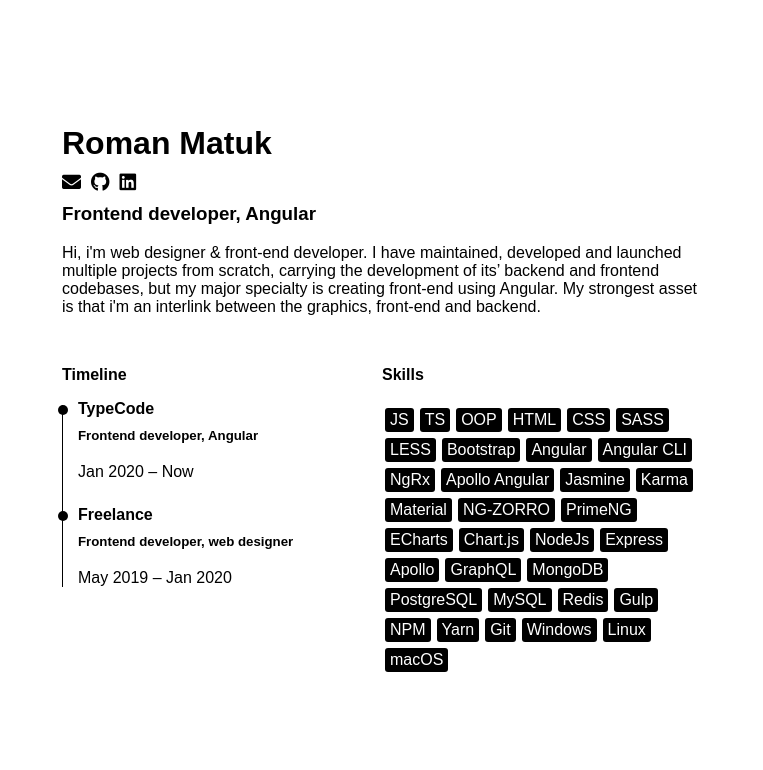
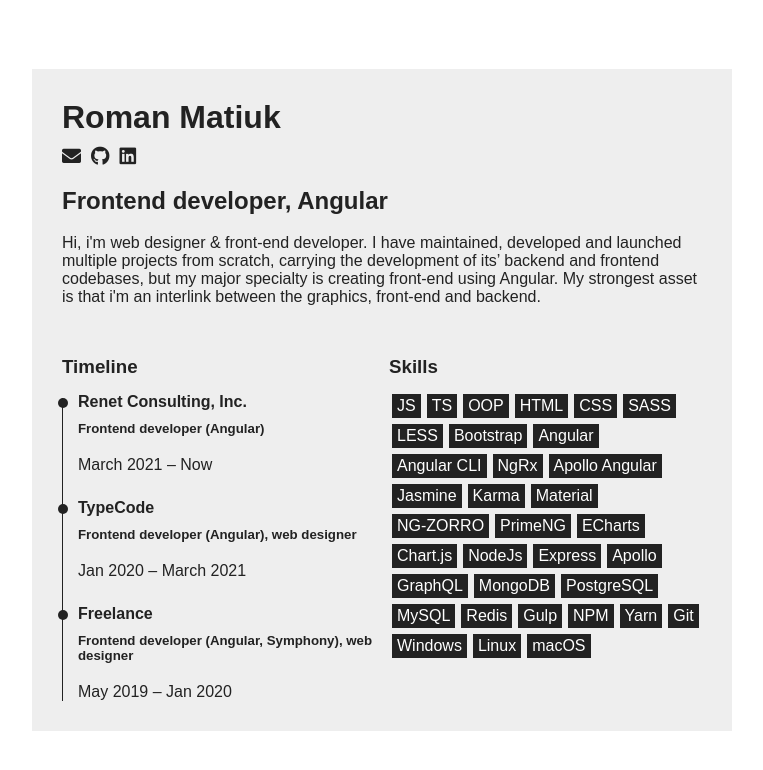
Before and after one commit to r666666/portfolio, a plain HTML site: page index.html in a window 1280 px wide. Shown: the whole page, without its empty margins (258-1021 px from the left). Drawn offline with Linux system fonts and the light colour scheme; a web font is replaced by a local one.

Commit message:
edit layout

```diff
--- a/index.html
+++ b/index.html
@@ -7,24 +7,26 @@
   <link href=' http://fonts.googleapis.com/css?family=Droid+Sans' rel='stylesheet' type='text/css'>
   <link rel="stylesheet" href="https://cdnjs.cloudflare.com/ajax/libs/font-awesome/5.12.0-1/css/all.min.css"/>
   <link rel="stylesheet" href="style.css">
+  <link rel="shortcut icon" href="favicon.ico" type="image/x-icon">
   <title>Portfolio</title>
 </head>
 <body>
   <app class="app-wrap">
+    <div class="card-wrap">
       <div class="card">
-      <h1>Roman Matuk</h1>
+        <h1>Roman Matiuk</h1>
         <div class="links-wrap">
           <a class="link" href="mailto:evrikaa6@gmail.com">
             <i class="fa fa-envelope"></i>
           </a>
-        <a class="link" href="https://github.com/r666666">
+          <a class="link" href="https://github.com/romaschka1">
             <i class="fab fa-github"></i>
           </a>
           <a class="link" href="https://www.linkedin.com/in/roman-matuk-b2b6bb207/">
             <i class="fab fa-linkedin"></i>
           </a>
         </div>
-      <h3>Frontend developer, Angular</h3>
+        <h2>Frontend developer, Angular</h2>
         <p class="mb-lg">
           Hi, i'm web designer & front-end developer.
           I have maintained, developed and launched multiple projects from scratch, carrying the development of its’ backend and frontend codebases, but my major specialty is creating front-end using Angular.
@@ -32,20 +34,25 @@
         </p>
         <div class="content-wrap">
           <div class="timeline">
-          <h4>Timeline</h4>
+            <h3>Timeline</h3>
+            <div class="time-item">
+              <h4>Renet Consulting, Inc.</h4>
+              <h5>Frontend developer (Angular)</h5>
+              <p>March 2021 – Now</p>
+            </div>
             <div class="time-item">
               <h4>TypeCode</h4>
-            <h5>Frontend developer, Angular</h5>
-            <p>Jan 2020 – Now</p>
+              <h5>Frontend developer (Angular), web designer</h5>
+              <p>Jan 2020 – March 2021</p>
             </div>
             <div class="time-item">
               <h4>Freelance</h4>
-            <h5>Frontend developer, web designer</h5>
+              <h5>Frontend developer (Angular, Symphony), web designer</h5>
               <p>May 2019 – Jan 2020</p>
             </div>
           </div>
           <div class="text-block">
-          <h4>Skills</h4>
+            <h3>Skills</h3>
             <div class="skills-wrap">
               <span class="skill">JS</span>
               <span class="skill">TS</span>
@@ -85,6 +92,7 @@
           </div>
         </div>
       </div>
+    </div>
   </app>
 </body>
 </html>
--- a/style.css
+++ b/style.css
@@ -1,16 +1,33 @@
+html {
+  height: 100%;
+}
 body {
+  overflow: hidden;
+  position: relative;
+  display: flex;
+  height: 100%;
   width: 100%;
-  height: 100vh;
   margin: 0;
-  font-family: 'Droid Sans', arial, serif
+  font-family: 'Droid Sans', arial, serif;
+  color: #222222;
 }
 
-h2, h3, h4 {
+*, *::before, *::after {
+  box-sizing: inherit;
+}
+
+h3, h4 {
   margin-top: 0;
 }
 
 h1 {
   margin: 0;
+}
+h2 {
+  margin-top: 10px;
+}
+h3 {
+  margin-bottom: 20px;
 }
 
 p {
@@ -23,101 +40,116 @@ p {
 
 .app-wrap {
   display: flex;
-  flex-direction: column;
-  /* background: rgb(214, 214, 214); */
-  min-height: 100%;
-  align-items: center;
-  justify-content: center;
+  flex-grow: 1;
+  padding: 60px 0;
+  overflow: auto;
 }
 
-.app-wrap .card {
-  /* background: rgb(133, 133, 133); */
+@media only screen and (max-width: 991px) {
+  .app-wrap {
+    padding: 15px;
+  }
+}
+
+.app-wrap .card-wrap {
+  display: flex;
+  width: 100%;
+  justify-content: center;
+  margin: auto;
+}
+.app-wrap .card-wrap .card {
+  background: #eeeeee;
   width: 50%;
+  transition: width .3s ease-in-out;
   padding: 30px;
 }
 
 @media only screen and (max-width: 991px) {
-  .app-wrap .card {
-    width: 80%;
+  .app-wrap .card-wrap .card {
+    width: 100%;
+    padding: 15px;
   }
 }
 
-.app-wrap .card .links-wrap {
+.app-wrap .card-wrap .card .links-wrap {
   display: flex;
   padding: 10px 0;
 }
 
-.app-wrap .card .links-wrap .link {
-  color: #000;
+.app-wrap .card-wrap .card .links-wrap .link {
+  color: #222222;
   margin-right: 10px;
 }
 
-.app-wrap .card .links-wrap .link i {
+.app-wrap .card-wrap .card .links-wrap .link i {
   font-size: 19px;
 }
 
-.app-wrap .card .content-wrap {
+.app-wrap .card-wrap .card .content-wrap {
   display: flex;
+  margin: 0 -7px;
 }
 
 @media only screen and (max-width: 991px) {
-  .app-wrap .card .content-wrap {
+  .app-wrap .card-wrap .card .content-wrap {
     flex-direction: column;
   }
 }
 
-.app-wrap .card .content-wrap >* {
+.app-wrap .card-wrap .card .content-wrap >* {
   width: 100%;
+  margin: 0 7px;
 }
 
 @media only screen and (max-width: 991px) {
-  .app-wrap .card .content-wrap :first-child {
+  .app-wrap .card-wrap .card .content-wrap :first-child {
     margin-bottom: 30px;
   }
 }
 
-.app-wrap .card .content-wrap .timeline {
+.app-wrap .card-wrap .card .content-wrap .timeline {
   display: flex;
   flex-direction: column;
 }
-.app-wrap .card .content-wrap .timeline .time-item {
+.app-wrap .card-wrap .card .content-wrap .timeline .time-item {
   position: relative;
-  border-left: 1px solid #000;
+  border-left: 1px solid #222222;
 }
-.app-wrap .card .content-wrap .timeline .time-item h4 {
+.app-wrap .card-wrap .card .content-wrap .timeline .time-item h4 {
   margin: -5px 0 10px 0;
 }
-.app-wrap .card .content-wrap .timeline .time-item h5 {
+.app-wrap .card-wrap .card .content-wrap .timeline .time-item h5 {
   margin: 0 0 20px;
 }
-.app-wrap .card .content-wrap .timeline .time-item p {
+.app-wrap .card-wrap .card .content-wrap .timeline .time-item p {
   margin-bottom: 30px;
 }
-.app-wrap .card .content-wrap .timeline .time-item:last-child p {
+.app-wrap .card-wrap .card .content-wrap .timeline .time-item:last-child p {
   margin-bottom: 0;
 }
-.app-wrap .card .content-wrap .timeline .time-item >* {
+.app-wrap .card-wrap .card .content-wrap .timeline .time-item >* {
   padding-left: 15px;
 }
-.app-wrap .card .content-wrap .timeline .time-item::before {
+.app-wrap .card-wrap .card .content-wrap .timeline .time-item::before {
   content: '';
   width: 10px;
   height: 10px;
-  background-color: #000;
+  background-color: #222222;
   position: absolute;
   border-radius: 50%;
   margin-left: -5px;
 }
 
-.app-wrap .card .content-wrap .text-block .skills-wrap {
+.app-wrap .card-wrap .card .content-wrap .text-block .skills-wrap {
   display: flex;
   flex-wrap: wrap;
+  margin-top: -7px;
 }
-.app-wrap .card .content-wrap .text-block .skills-wrap .skill {
+.app-wrap .card-wrap .card .content-wrap .text-block .skills-wrap .skill {
   white-space: nowrap;
-  background-color: #000;
+  background-color: #222222;
   color: #fff;
   padding: 3px 5px;
   margin: 3px;
-  border-radius: 3px;
+  border-radius: 0;
 }
```
Also changed, not shown: favicon.ico (added). Lines whose indentation alone changed are shown as unchanged.
